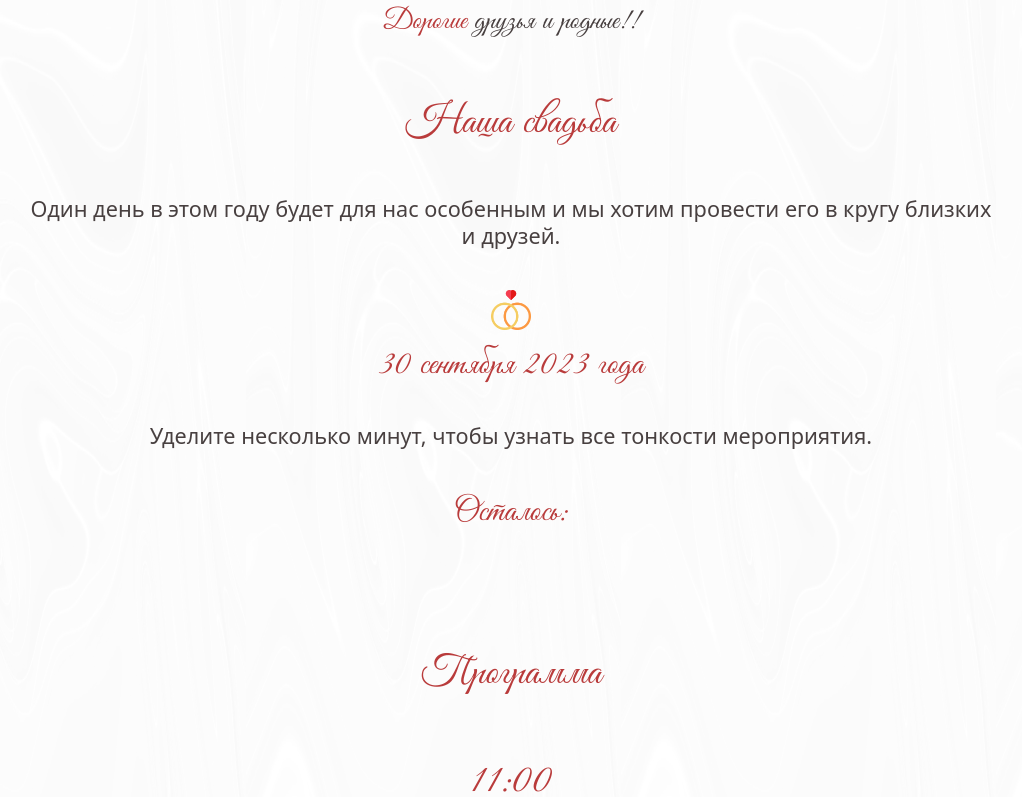
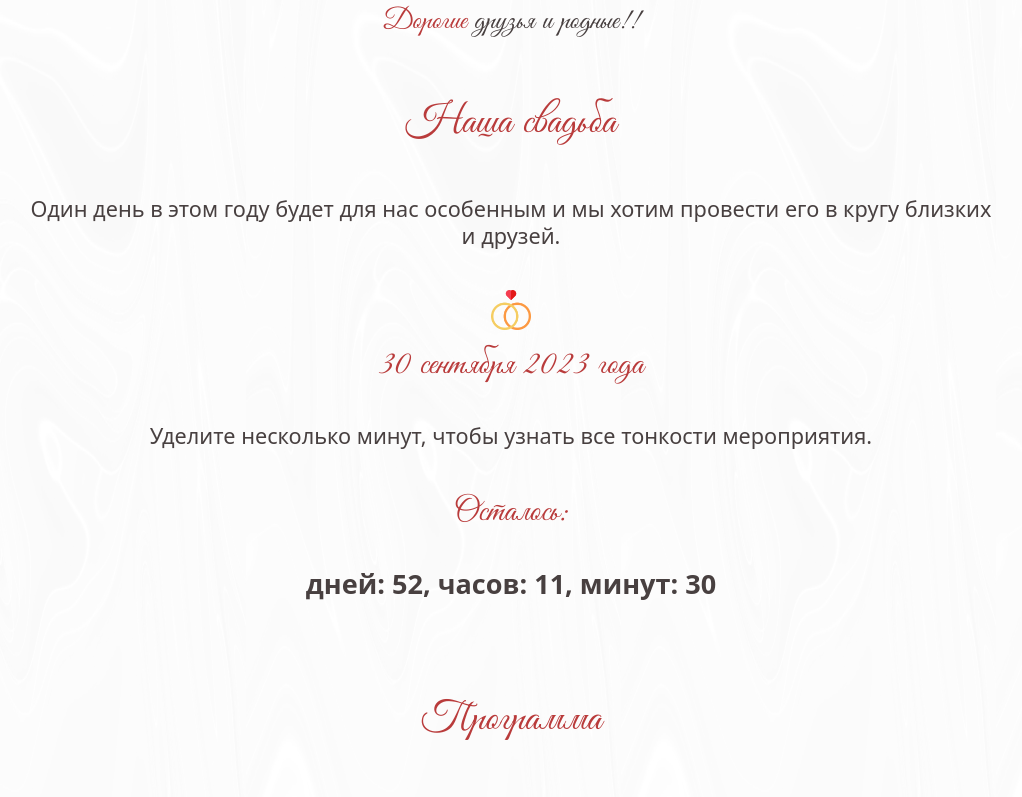
Before and after one commit to nellya1997/wedding-React, a React (Create React App) app in the folder frontend/: page / in a window 1280 px wide. Shown: the part 661-1458 px from the top of the page, without its empty margins (129-1151 px from the left). Built offline with nearby package versions, Linux system fonts and the light colour scheme; no server answers.

Commit message:
-back tick timer on React;

```diff
--- a/frontend/src/components/Second.jsx
+++ b/frontend/src/components/Second.jsx
@@ -1,3 +1,5 @@
+import Timer from './Timer';
+
 const Second = () => (
   <section className="second">
     <p className="second__subtitle">
@@ -15,7 +17,7 @@ const Second = () => (
       Уделите несколько минут, чтобы узнать все тонкости мероприятия.
     </p>
     <h3 className="second__h3">Осталось:</h3>
-    <p className="second__timer" />
+    <Timer date={new Date('September 30 2023 11:00:00 GMT+04:00')} />
   </section>
 );
 
--- /dev/null
+++ b/frontend/src/components/Timer.jsx
@@ -0,0 +1,30 @@
+import { useState, useEffect } from 'react';
+const Timer = ({ date }) => {
+  const [finishTime] = useState(date.getTime());
+  const [[diffDays, diffH, diffM, diffS], setDiff] = useState([0, 0, 0, 0]);
+  const [tick, setTick] = useState(false);
+
+  useEffect(() => {
+    const diff = (finishTime - new Date()) / 1000;
+    if (diff < 0) return;
+    setDiff([
+      Math.floor(diff / 86400),
+      Math.floor((diff / 3600) % 24),
+      Math.floor((diff / 60) % 60),
+      Math.floor(diff % 60),
+    ]);
+  }, [tick, finishTime]);
+
+  useEffect(() => {
+    const timerID = setInterval(() => setTick(!tick), 1000);
+    return () => clearInterval(timerID);
+  }, [tick]);
+
+  return (
+    <p className="second__timer">{`дней: ${diffDays}, часов: ${diffH
+      .toString()
+      .padStart(2, '0')}, минут: ${diffM.toString().padStart(2, '0')}`}</p>
+  );
+};
+
+export default Timer;
```
Also changed, not shown: frontend/src/components/Header.jsx (+6 -1 lines).
